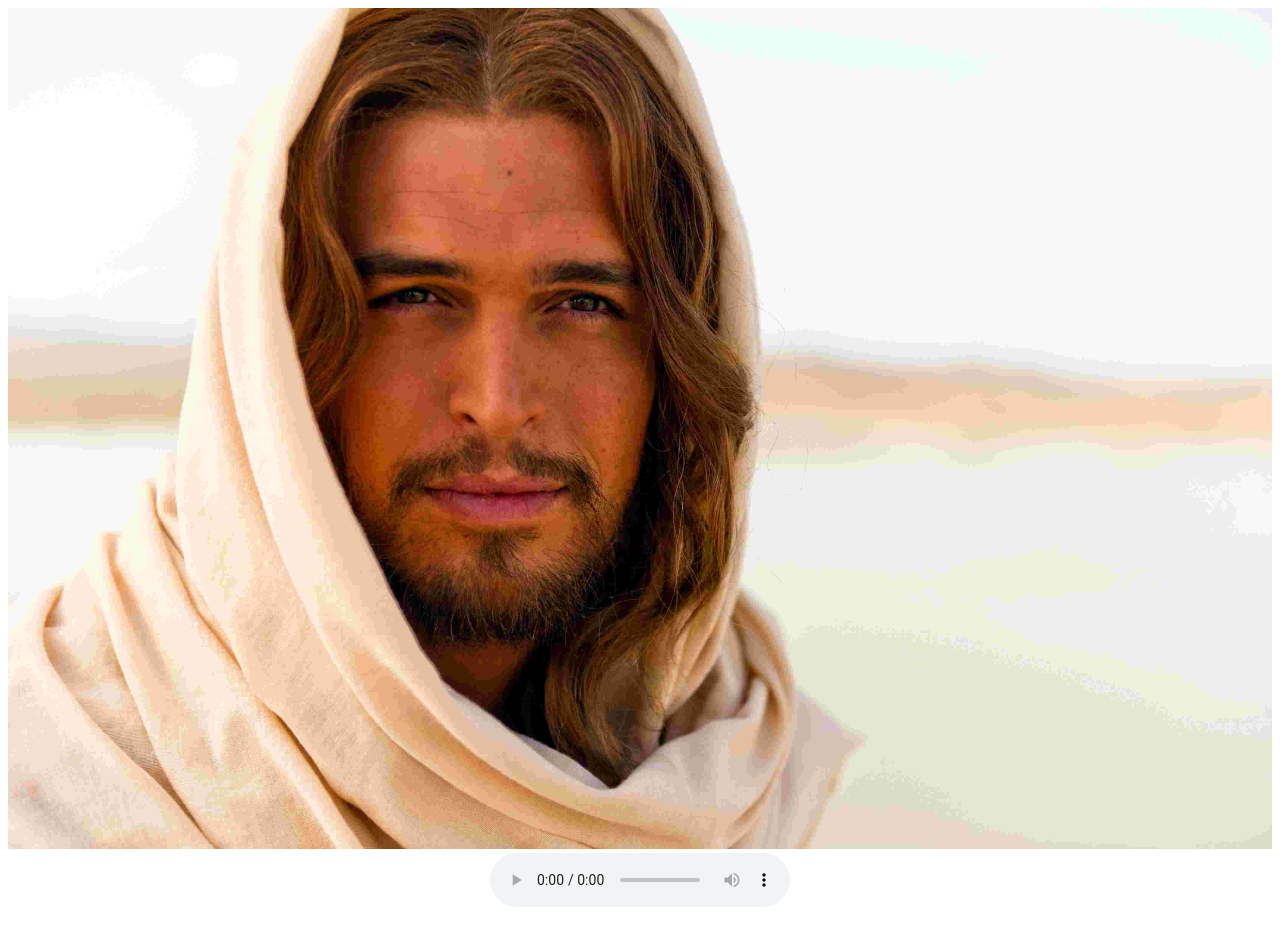
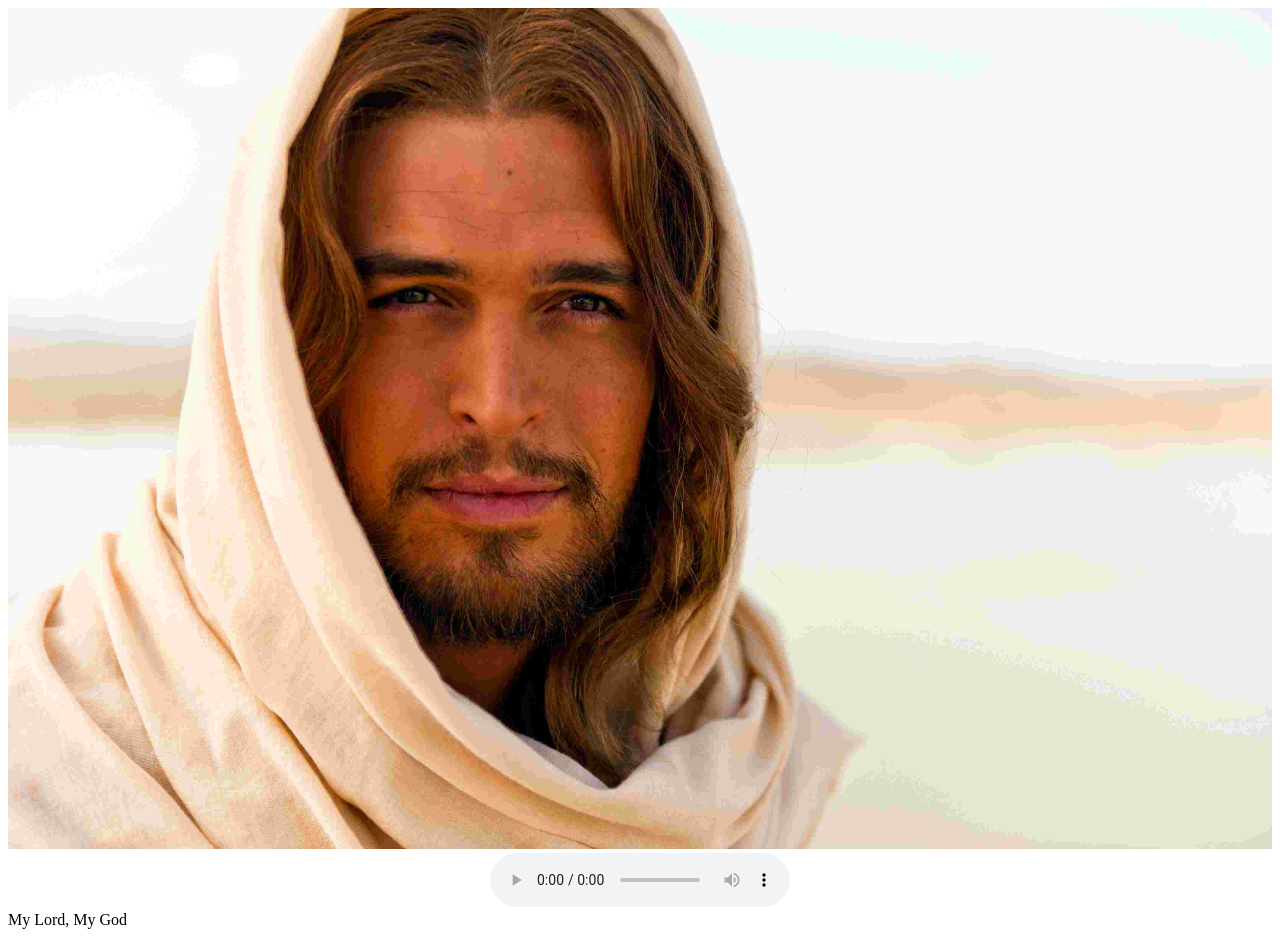
Before and after one commit to mathewjkavalam/mathewjkavalam.github.io, a plain HTML site: page index.html in a window 1280 px wide. Drawn offline with Linux system fonts and the light colour scheme.

Commit message:
My Lord My God

```diff
--- a/index.html
+++ b/index.html
@@ -5,5 +5,6 @@
   </head>
   <body>
   <center><img src="jesus.jpg" style="width:100%;height:auto;"><br><audio controls src="music.mp3"></center>
+  <bold>My Lord, My God</bold>
   </body>
 </html>
```
